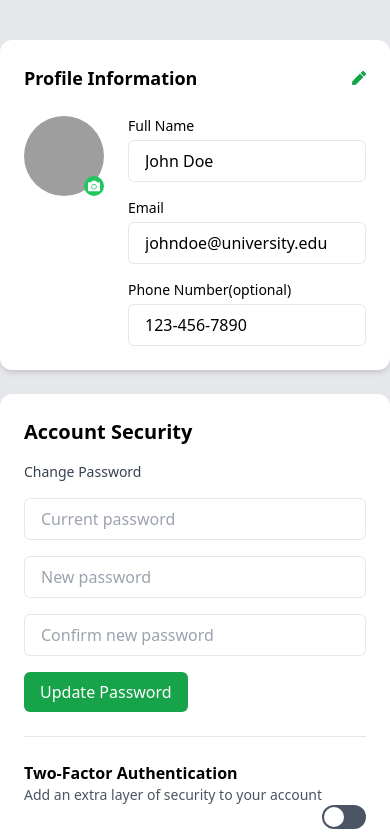
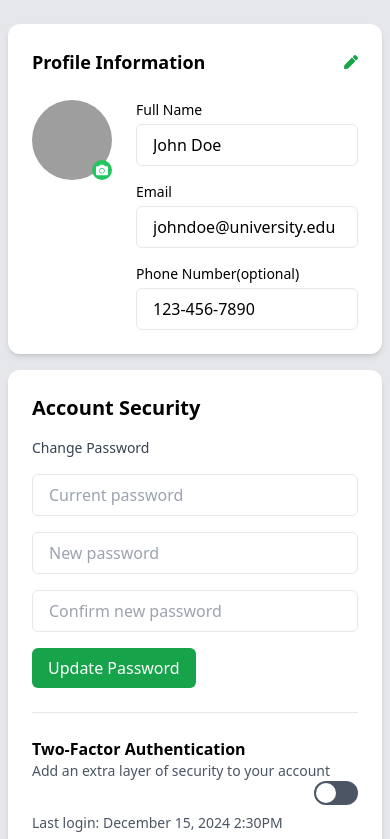
Before and after one commit to Shadowdevsbu/satto-team-2, a React (Vite) app: page /settings in a window 390 px wide. Shown: the top 839 px of the page. Built offline with nearby package versions, Linux system fonts and the light colour scheme; grey boxes are pictures that could not be loaded.

Commit message:
Improves layout spacing on SettingsPage
Adjusts padding and gap in the layout of the settings page for better visual consistency and responsiveness.

Reduces vertical spacing for a more compact design while ensuring proper alignment across different screen sizes.

```diff
--- a/src/pages/SettingsPage.jsx
+++ b/src/pages/SettingsPage.jsx
@@ -4,8 +4,8 @@ import NotificationPrefer from "../component/SettingsComp/NotificationPrefer";
 
 const SettingsPage = () => {
   return (
-    <div className="bg-[#E5E7EB] w-full min-h-screen flex items-center justify-center py-10">
-      <div className="flex flex-col gap-6 w-full max-w-2xl">
+    <div className="bg-[#E5E7EB] w-full min-h-screen flex items-center justify-center py-6 sm:py-10">
+      <div className="flex flex-col gap-4 w-full max-w-2xl px-2 sm:px-0">
         <ProfileInfo />
         <AccountSecurity />
         <NotificationPrefer />
```
